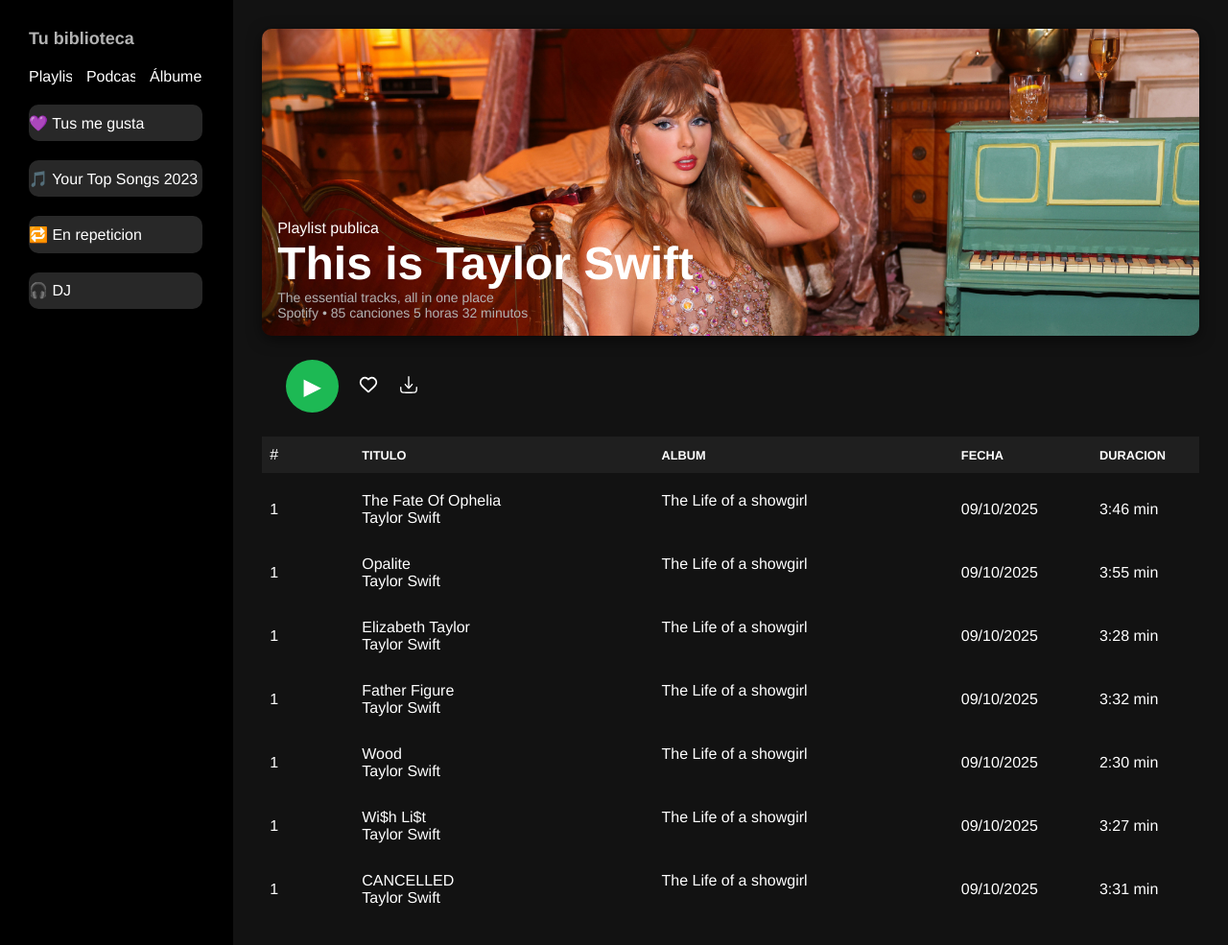
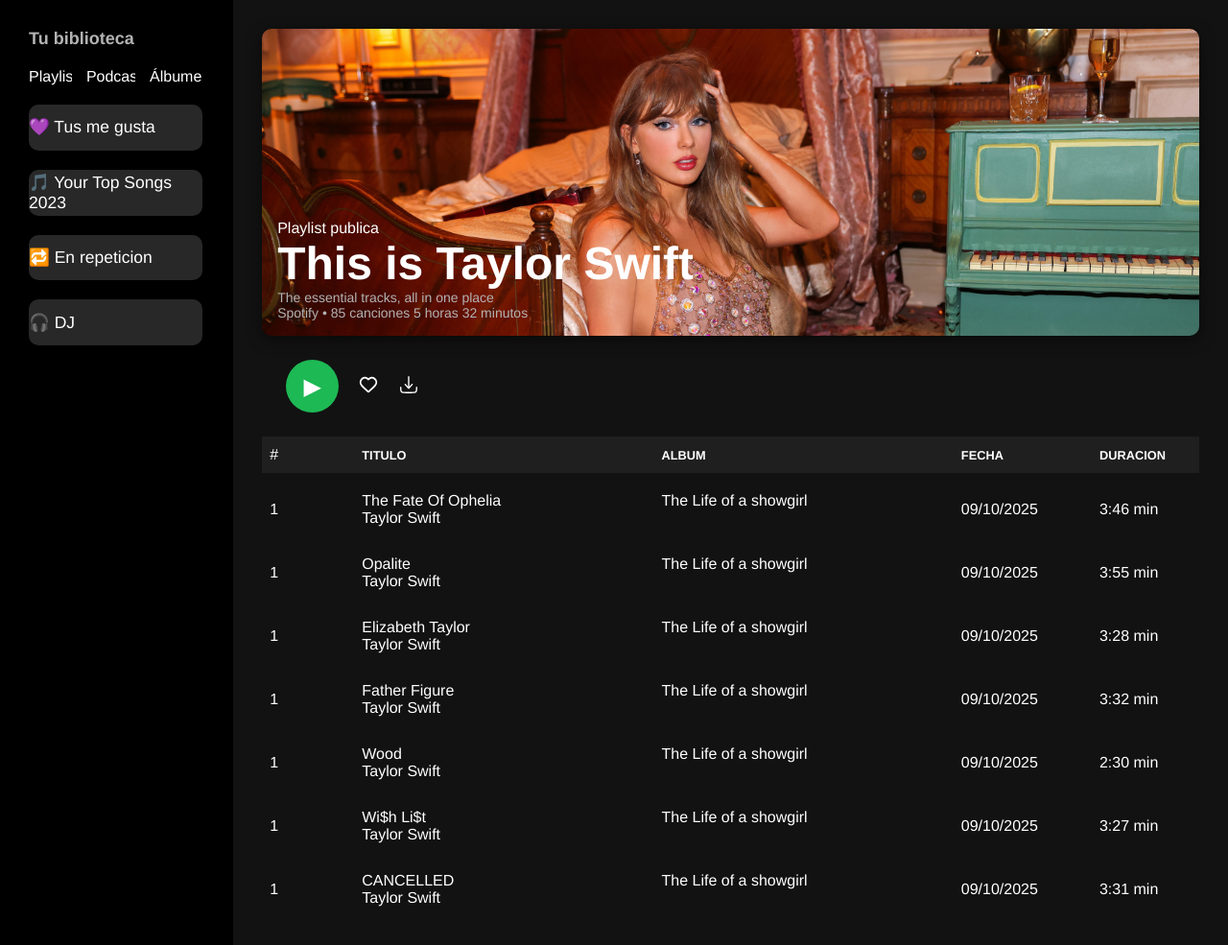
Before and after one commit to lucianobarceloo/Practica8, a plain HTML site: page index.html in a window 1280 px wide. Shown: the whole page at 96% size. Drawn offline with Linux system fonts and the light colour scheme.

Commit message:
otro detallito...

```diff
--- a/index.html
+++ b/index.html
@@ -18,7 +18,7 @@
             </div>
 
             <div class="likes sidebar-content">
-                <p>💜 Tus me gusta</p>
+                <p class="content-text">💜 Tus me gusta</p>
             </div>
 
             <div class="top-songs sidebar-content">
--- a/styles.css
+++ b/styles.css
@@ -245,11 +245,16 @@ body {
     .sidebar-content {
         background-color: var(--dark-gray);
         width: 85%;
-        height: 4%;
+        height: 5%;
         border-radius: 10px;
         align-content: center;
         cursor: pointer;
         transition: background-color 0.5s;
+        font-size: 17.5px;
+    }
+
+    .content-text{
+        justify-content: center;
     }
 
     .sidebar-content:hover {
```
